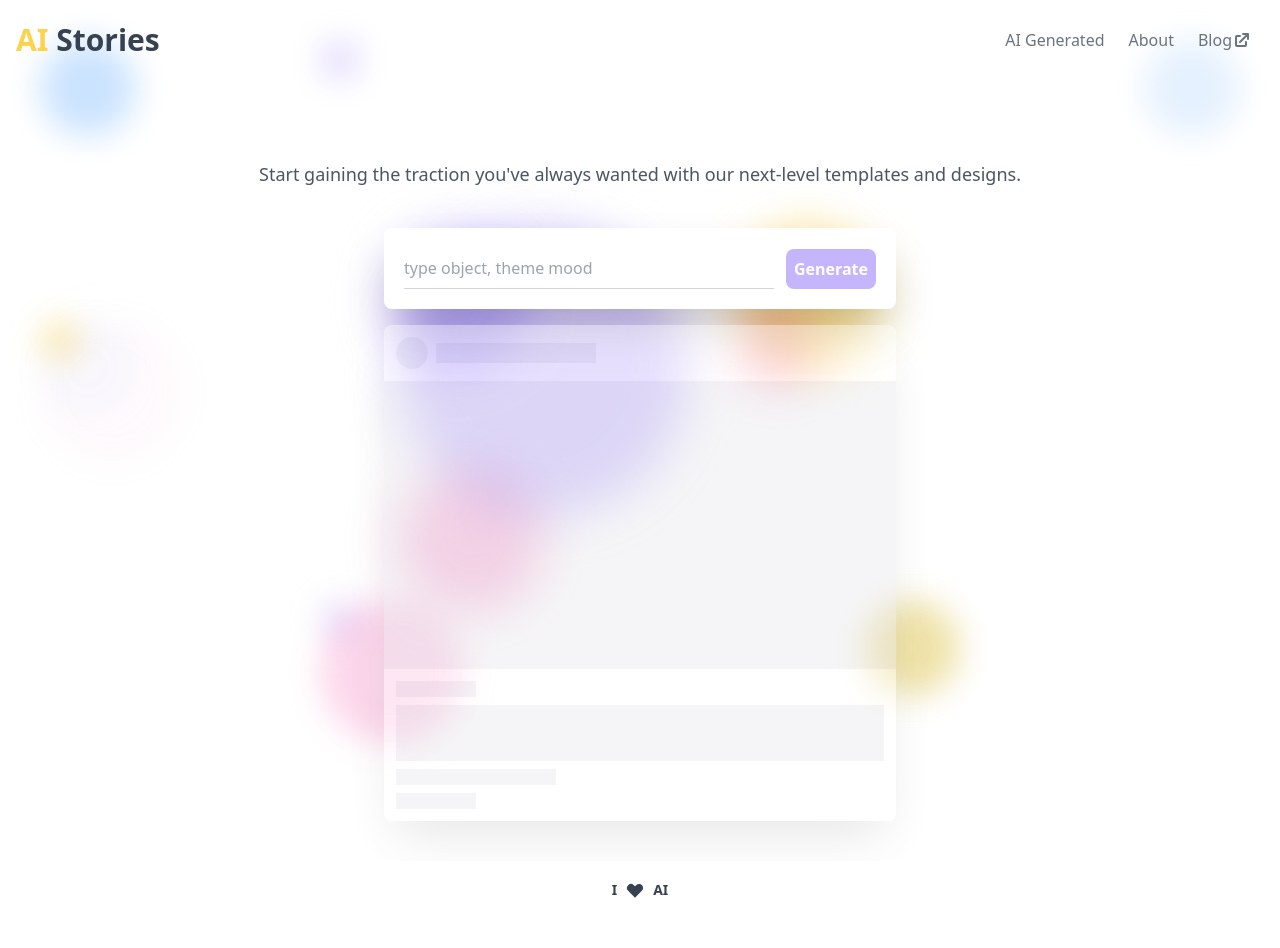
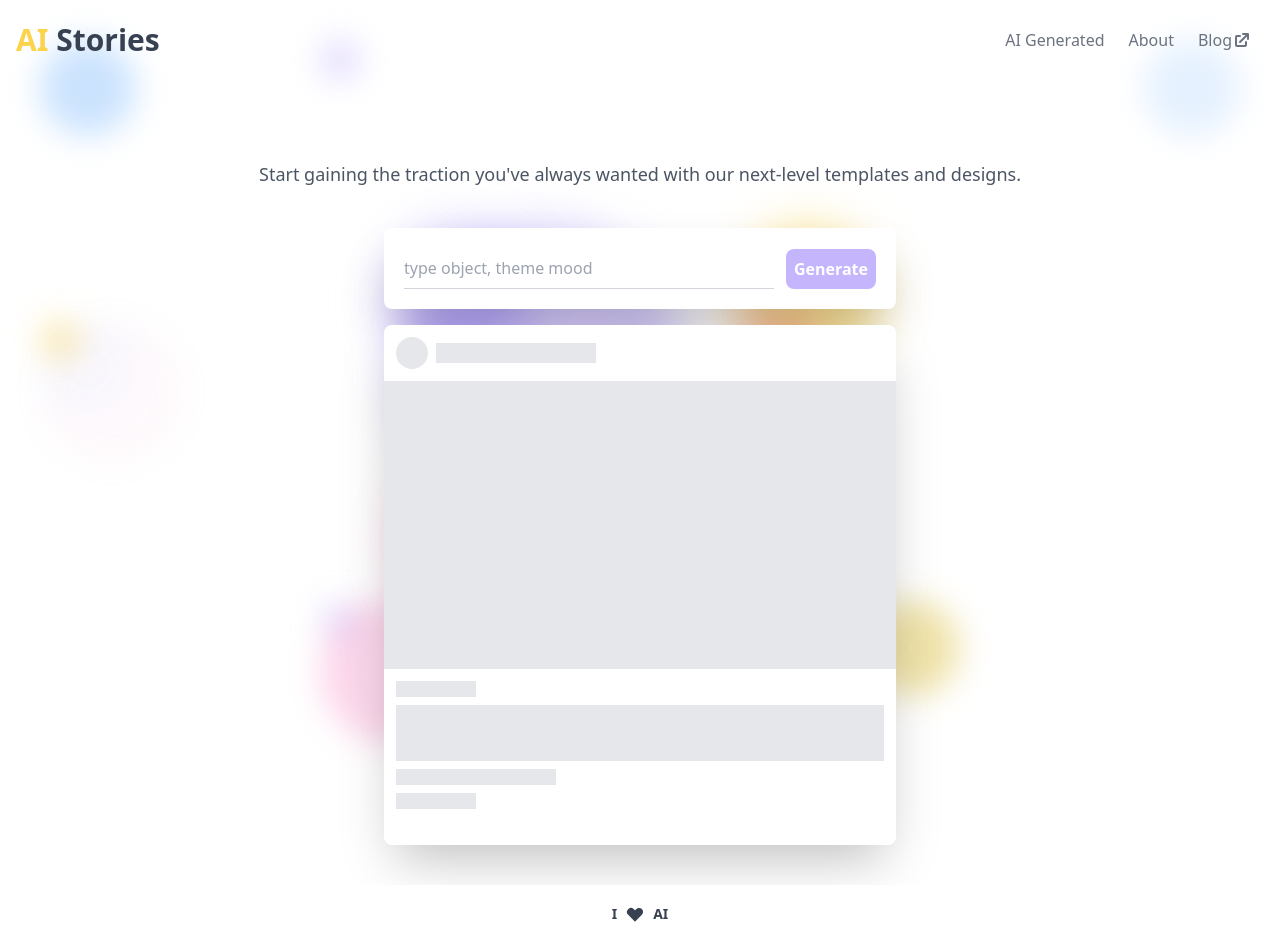
Before and after one commit to bkirova/nextjstrends, a Next.js app: page /generated in a window 1280 px wide. Before the commit the page ends 924 px from the top, so only its background shows below. Built offline with nearby package versions, Linux system fonts and the light colour scheme.

Commit message:
fic: card animation

```diff
--- a/components/generated/Card.tsx
+++ b/components/generated/Card.tsx
@@ -1,11 +1,16 @@
+import { motion, AnimatePresence } from "framer-motion"
 export default function Card(props: any) {
 
     return (
-    <div className={`text-gray-600 bg-white ${props.hasMargin ? 'mx-3 mb-10' : ''}  rounded-lg flex flex-col shadow-2xl ${props.isPulsing ? 'animate-pulse' : ''} ${!props.item || props.isPulsing ? 'opacity-40' : '' }`}>
-            {(function() {
-                if (props.item) {
-                    return <div>
-                        <div className="w-full flex justify-between p-3">
+        <div className={`text-gray-600 bg-white ${props.hasMargin ? 'mx-3 mb-10' : ''}  rounded-lg flex flex-col shadow-2xl`}>
+            {props.item && (
+                <AnimatePresence exitBeforeEnter>
+                    <motion.div
+                    initial={{ opacity: 0 }}
+                    animate={{ opacity: 1 }}
+                    exit={{ opacity: 0 }}
+                    >
+                        <div className="w-full flex justify-between p-3 h-14">
                             <div className="flex">
                                 <div className="rounded-full h-8 w-8 bg-gray-500 flex items-center justify-center overflow-hidden">
                                     <img src="/images/robot.jpg" alt="profilepic"/>
@@ -15,14 +20,24 @@ export default function Card(props: any) {
                             <span className="px-2 hover:bg-gray-300 cursor-pointer rounded"><i className="fas fa-ellipsis-h pt-2 text-lg"></i></span>
                         </div>
 
-                        <img className='object-cover h-72 w-full' src={props.item.image}/>
-                        <div className="px-3 pb-2">
-                            <div className="pt-2">
+                        <AnimatePresence exitBeforeEnter>
+                            <motion.img
+                            className='object-cover h-72 w-full'
+                            key={props.item.image}
+                            src={props.item.image}
+                            initial={{ opacity: 0 }}
+                            animate={{ opacity: 1 }}
+                            exit={{ opacity: 0 }}
+                            />
+                        </AnimatePresence>
+                        <div className="h-44">
+                            <div className="p-3">
+                                <div className="h-4">
                                     <i className="far fa-heart cursor-pointer"></i>
                                     <span className="text-sm text-gray-400 font-medium">{props.item.likes} likes</span>
                                 </div>
-                            <div className="pt-1">
-                                <div className="mb-2 text-sm">
+                                <div className="h-14">
+                                    <div className="mt-2 text-sm">
                                     <span className="font-medium mr-2">{props.item.userName}</span>
                                         {props.item.emojis && props.item.emojis.map((emoji, index) => (
                                             <span key={index}>{emoji} </span>
@@ -35,32 +50,43 @@ export default function Card(props: any) {
                                         ))}
                                     </div>
                                 </div>
-                            <div className="text-sm mb-2 text-gray-400 cursor-pointer font-medium">View all 14 comments</div>
-                            <div className="mb-2">
-                                <div className="mb-2 text-sm">
+                                <div className="h-4 text-sm mt-2 text-gray-400 cursor-pointer font-medium">View all 14 comments</div>
+                                <div className="h-4 mt-2">
+                                    <div className="text-sm">
                                     <span className="font-medium mr-2">{props.item.commentUserName}</span> {props.item.comment}
                                     </div>
                                 </div>
                             </div>
                         </div>
-                } else {
-                    return <div>
-                        <div className="flex items-center m-3">
+                    </motion.div>
+                </AnimatePresence>
+            )}
+
+            {!props.item && (
+                <AnimatePresence exitBeforeEnter>
+                    <motion.div
+                    initial={{ opacity: 0 }}
+                    animate={{ opacity: 1 }}
+                    exit={{ opacity: 0 }}
+                    >
+                        <div className="flex items-center p-3 h-14">
                             <div data-placeholder className="h-8 w-8 mr-2 rounded-full bg-gray-200"></div>
                             <div data-placeholder className="h-5 w-40 bg-gray-200"></div>
                         </div>
 
                         <div data-placeholder className='h-72 w-full bg-gray-200'></div>
 
-                        <div className="m-3">
+                        <div className="h-44">
+                            <div className="p-3">
                                 <div data-placeholder className="h-4 w-20 bg-gray-200"></div>
                                 <div data-placeholder className="h-14 w-full mt-2 bg-gray-200"></div>
                                 <div data-placeholder className="h-4 w-40 mt-2 bg-gray-200"></div>
                                 <div data-placeholder className="h-4 w-20 mt-2 bg-gray-200"></div>
                             </div>
                         </div>
-                }
-            })()}
+                </motion.div>
+            </AnimatePresence>
+            )}
         </div>
     )
 }
```
Lines whose indentation alone changed are shown as unchanged.
